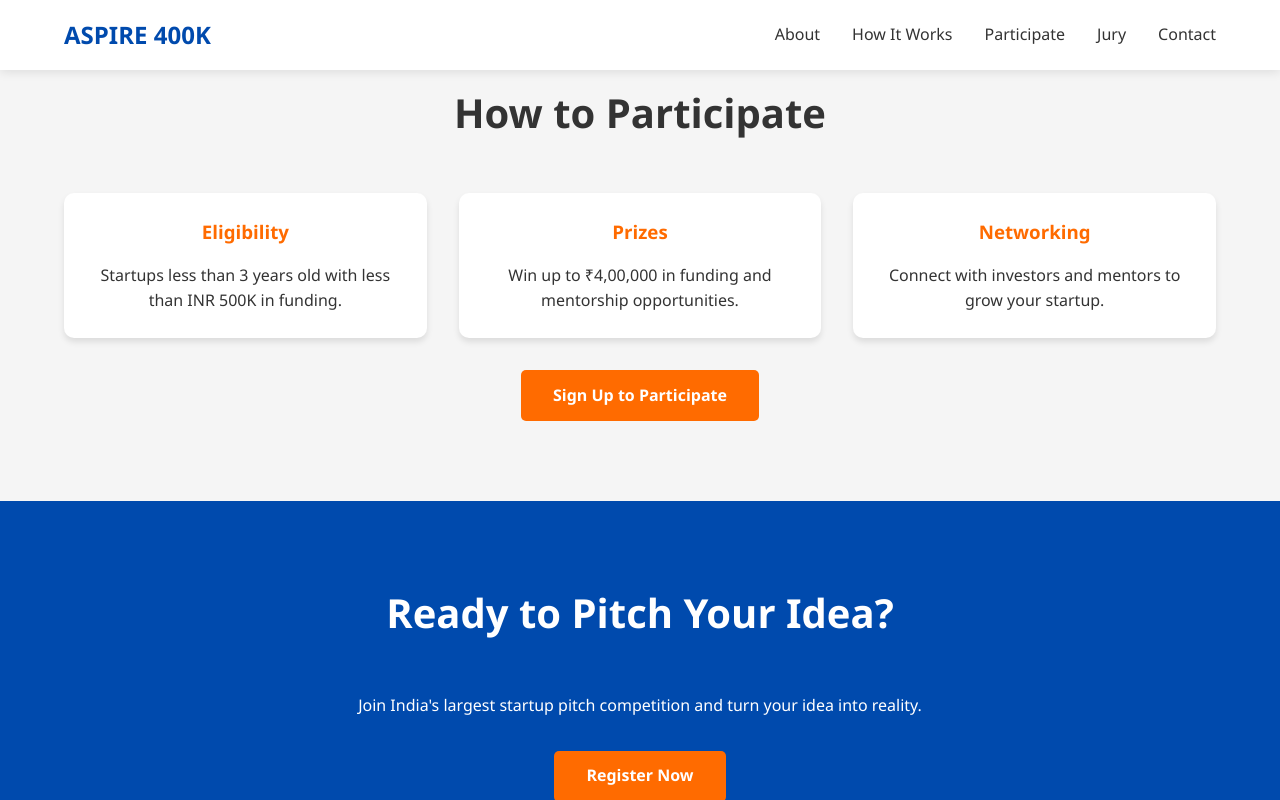
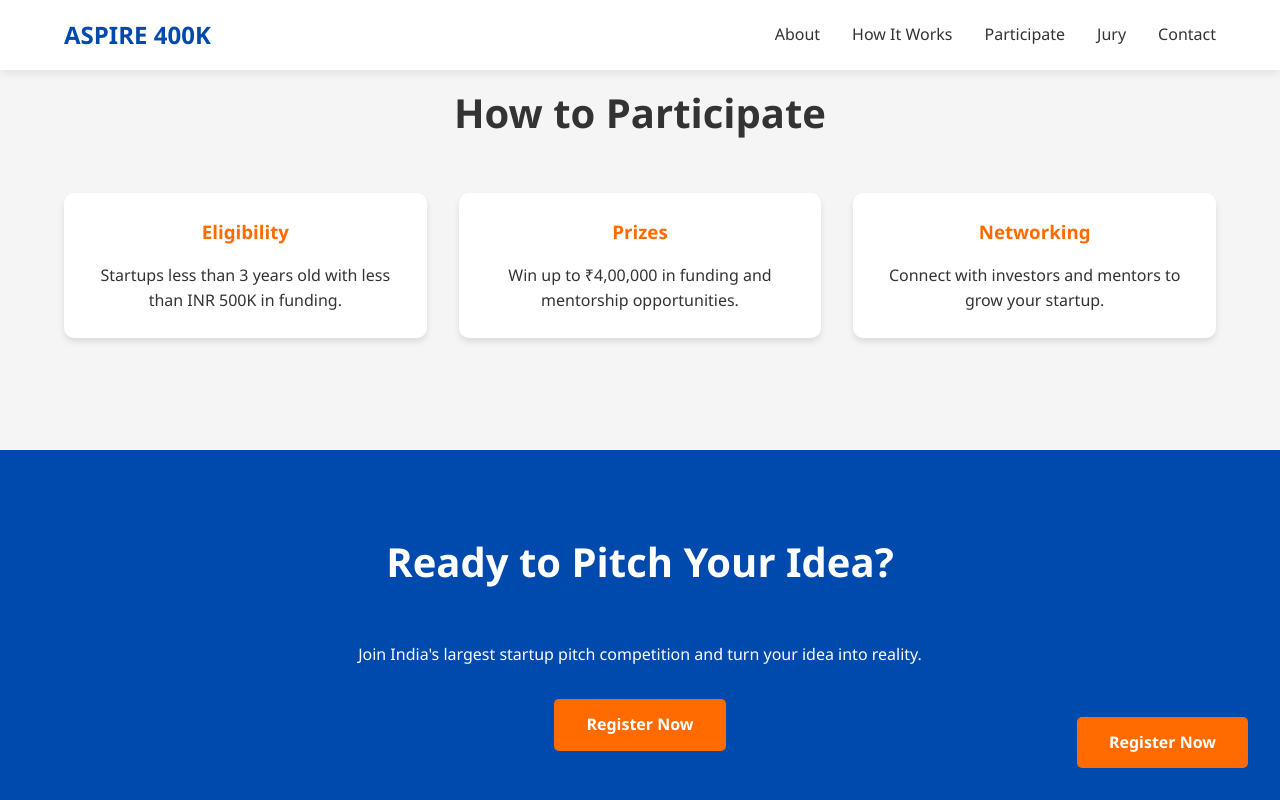
Before and after one commit to Amanbahi3/0, a plain HTML site: page index.html in a window 1280 px wide. Both pictures are taken after a click on the link "Participate". Shown: the part 2165-2965 px from the top of the page. Drawn offline with Linux system fonts and the light colour scheme.

Commit message:
Update index.html

```diff
--- a/index.html
+++ b/index.html
@@ -216,6 +216,13 @@
             text-align: center;
         }
 
+        .floating-btn {
+            position: fixed;
+            bottom: 2rem;
+            right: 2rem;
+            z-index: 1000;
+        }
+
         @media (max-width: 768px) {
             .hamburger {
                 display: block;
@@ -305,7 +312,7 @@
         <img src="Untitled design (5).png" alt="Hero Image">
         <h1>Aspire 400K Startup Pitch Program</h1>
         <p>Pitch. Build. Grow.</p>
-        <a href="#participate" class="btn btn-primary">Sign Up to Participate</a>
+        <!-- <a href="#participate" class="btn btn-primary">Sign Up to Participate</a> -->
     </header>
 
     <section class="section" id="about">
@@ -377,7 +384,7 @@
             </div>
         </div>
         <div style="text-align: center; margin-top: 2rem;">
-            <a href="#register" class="btn btn-primary">Sign Up to Participate</a>
+            <!-- <a href="#register" class="btn btn-primary">Sign Up to Participate</a> -->
         </div>
     </section>
 
@@ -390,6 +397,9 @@
     <footer class="footer">
         <p>&copy; 2024 Aspire 400K. All rights reserved.</p>
     </footer>
+
+    <!-- Floating Register Now Button -->
+    <a href="#register" class="btn btn-primary floating-btn">Register Now</a>
 
     <script>
         // Hamburger toggle
@@ -413,9 +423,12 @@
         document.querySelectorAll('a[href^="#"]').forEach(anchor => {
             anchor.addEventListener('click', function (e) {
                 e.preventDefault();
-                document.querySelector(this.getAttribute('href')).scrollIntoView({
-                    behavior: 'smooth'
-                });
+                const target = document.querySelector(this.getAttribute('href'));
+                if (target) {
+                    target.scrollIntoView({
+                        behavior: 'smooth'
+                    });
+                }
             });
         });
 
```
